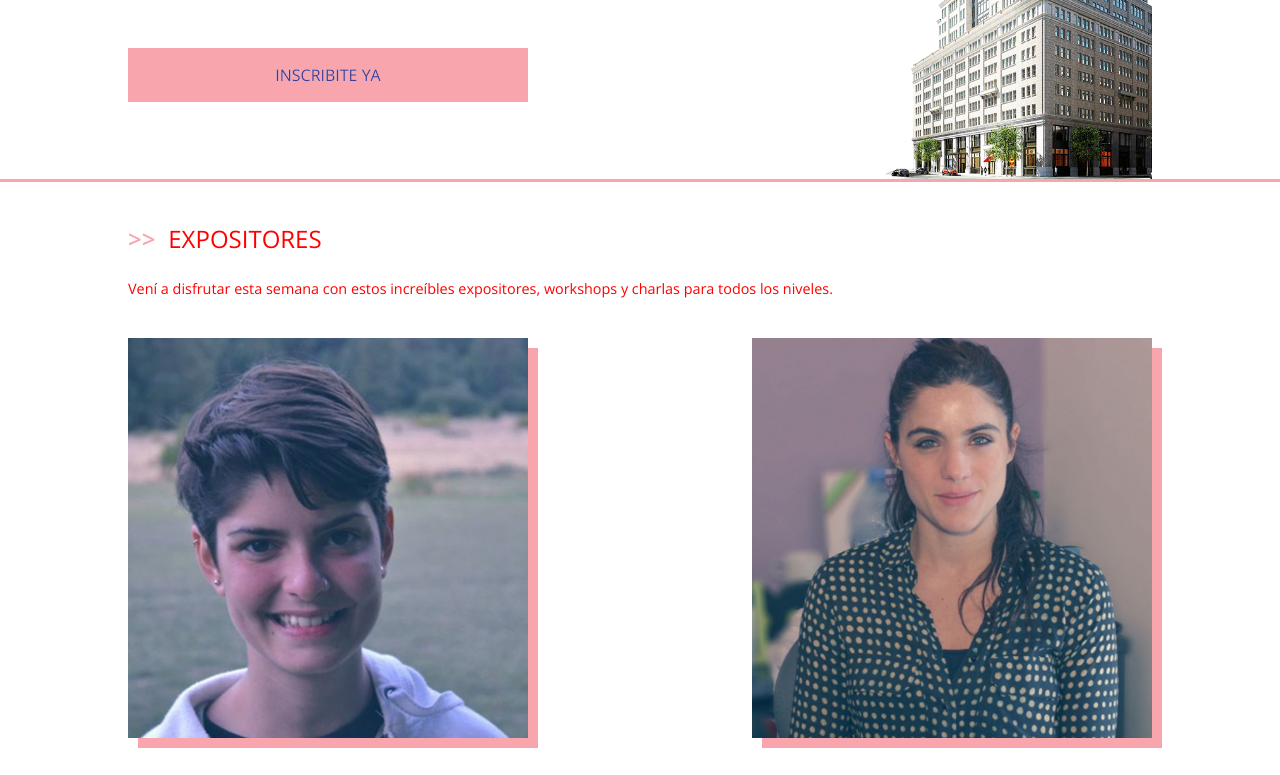
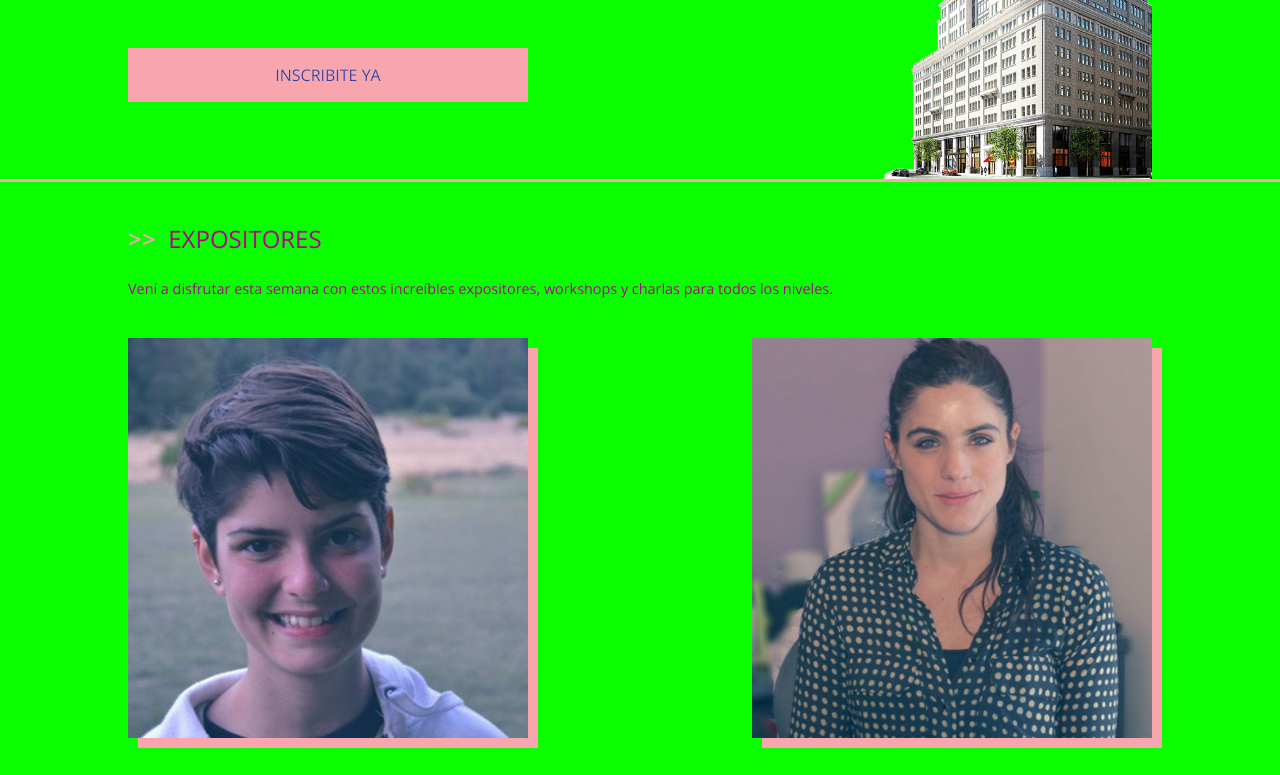
Before and after one commit to Santimitnik/repositorio-prueba, a plain HTML site: page index.html in a window 1280 px wide. Shown: the part 401-1176 px from the top of the page. Drawn offline with nearby package versions, Linux system fonts and the light colour scheme.

Commit message:
cambio nueva rama

```diff
--- a/css/style.css
+++ b/css/style.css
@@ -7,9 +7,9 @@
   box-sizing: border-box; }
 
 body {
-  background-color: #ffffff;
+  background-color: #09ff00;
   font-family: "Open Sans", sans-serif;
-  color: rgb(255, 0, 0);
+  color: rgb(177, 0, 147);
   overflow-x: hidden; }
 
 /* -------------------- General ----------------- */
```
